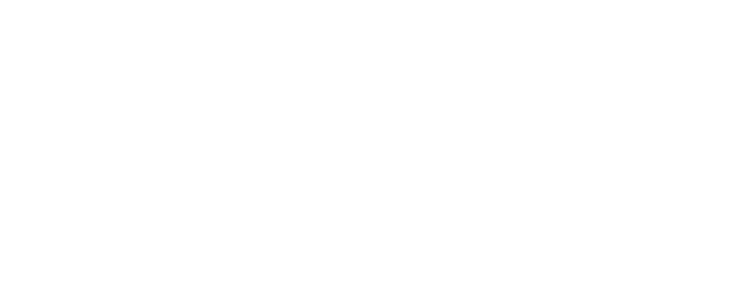
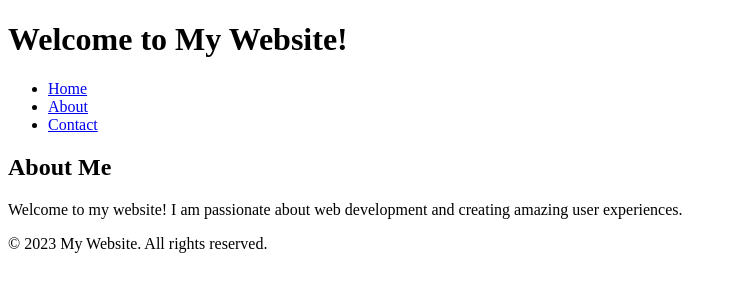
Before and after one commit to dianahobbs/bagordon.github.io, a plain HTML site: page index.html in a window 1280 px wide. Shown: the whole page, without its empty margins (0-737 px from the left). Drawn offline with Linux system fonts and the light colour scheme.

Commit message:
update index

```diff
--- a/index.html
+++ b/index.html
@@ -1,9 +1,25 @@
 <!DOCTYPE html>
 <html>
 <head>
-  <title>Brian Gordon Lab Manual</title>
+  <title>Title Page</title>
 </head>
 <body>
-  <!-- Content goes here -->
+  <header>
+    <h1>Welcome to My Website!</h1>
+  </header>
+  <nav>
+    <ul>
+      <li><a href="index.html">Home</a></li>
+      <li><a href="about.html">About</a></li>
+      <li><a href="contact.html">Contact</a></li>
+    </ul>
+  </nav>
+  <main>
+    <h2>About Me</h2>
+    <p>Welcome to my website! I am passionate about web development and creating amazing user experiences.</p>
+  </main>
+  <footer>
+    <p>&copy; 2023 My Website. All rights reserved.</p>
+  </footer>
 </body>
 </html>
```
